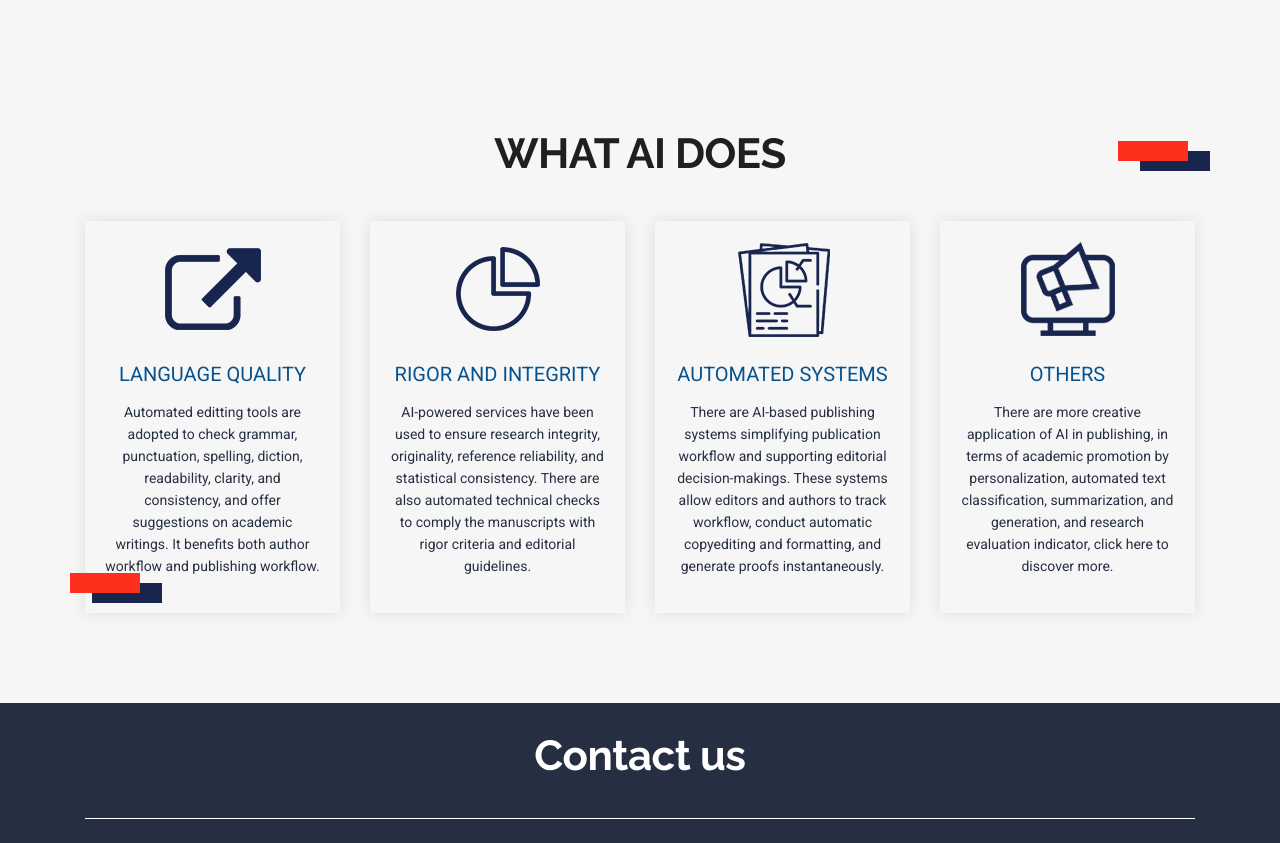
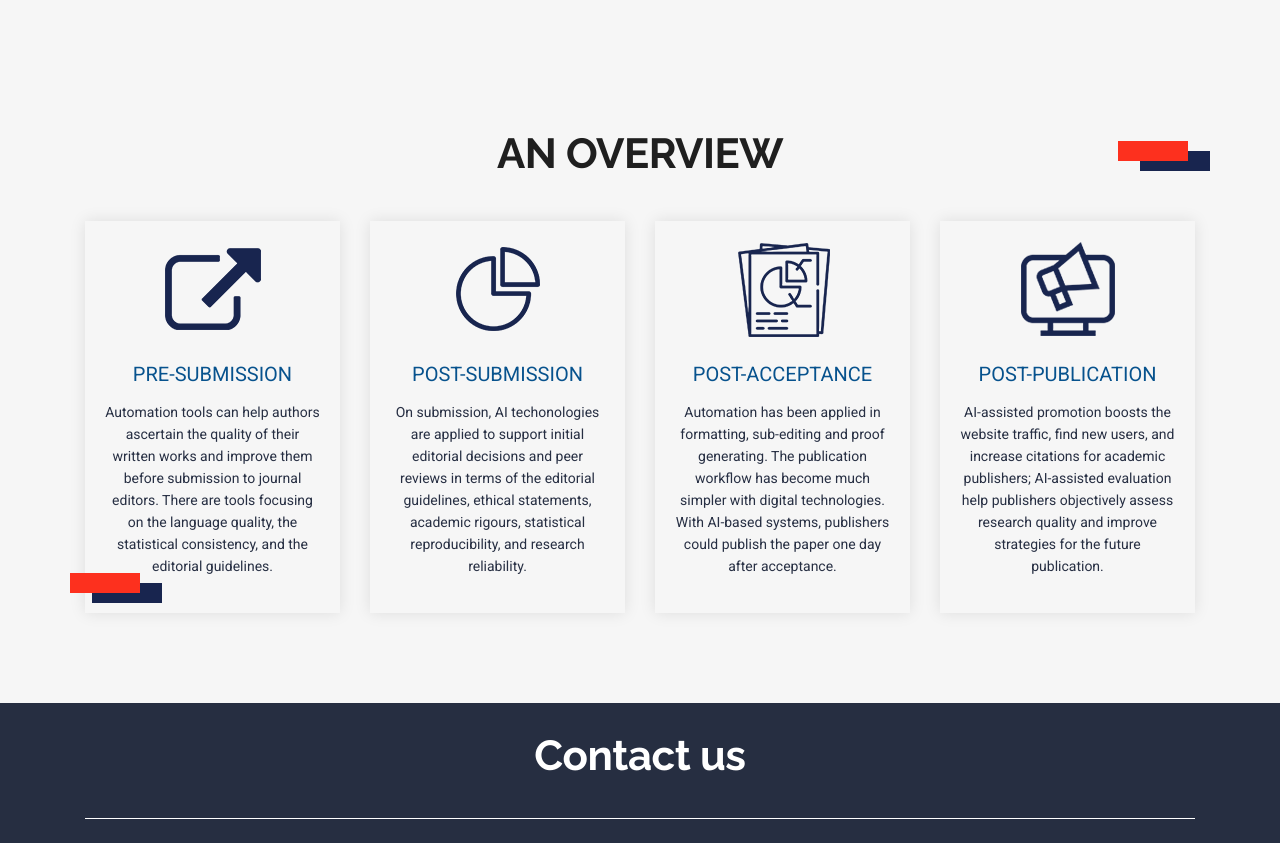
Before and after one commit to PublishingAI/homepage, a plain HTML site: page about.html in a window 1280 px wide. Shown: the part 1020-1863 px from the top of the page. Drawn offline with Linux system fonts and the light colour scheme; some packages are replaced by stand-ins of ours.

Commit message:
Update about.html

```diff
--- a/about.html
+++ b/about.html
@@ -102,14 +102,15 @@
          </div>
          <!-- end section -->
 
-                  <!-- section -->
+
+         <!-- section -->
          <div class="section about_section layout_padding dash_bg">
             <div class="container">
                <div class="row">
                   <div class="col-md-12">
                      <div class="full">
                         <div class="heading_main text_align_center">
-                           <h2>What AI Does</h2>
+                           <h2>An Overview</h2>
                         </div>
                      </div>
                   </div>
@@ -117,66 +118,58 @@
                <div class="row">
                   <div class="col-xs-6 col-sm-6 col-md-6 col-lg-3">
                      <div class="full feature_box">
-                      <a href="language_quality.html">
                          <div class="full icon">
                             <img class="default-block" src="images/icon_1.png" alt="#" />
                             <img class="default-none" src="images/icon_1w.png" alt="#" />
                          </div>
                          <div class="full">
-                            <h4>Language Quality</h4>
+                            <h4>Pre-submission</h4>
                          </div>
                          <div class="full">
-                           <p>Automated editting tools are adopted to check grammar, punctuation, spelling, diction, readability, clarity, and consistency, and offer suggestions on academic writings. It benefits both author workflow and publishing workflow. </p>
+                           <p>Automation tools can help authors ascertain the quality of their written works and improve them before submission to journal editors. There are tools focusing on the language quality, the statistical consistency, and the editorial guidelines.</p>
                          </div>
-                       </a>
                      </div>
                   </div>
                   <div class="col-xs-6 col-sm-6 col-md-6 col-lg-3">
                      <div class="full feature_box">
-                      <a href="rigor.html">
                          <div class="full icon">
                             <img class="default-block" src="images/icon_2.png" alt="#" />
                             <img class="default-none" src="images/icon_2w.png" alt="#" />
                          </div>
                          <div class="full">
-                            <h4>Rigor and Integrity</h4>
+                            <h4>Post-submission</h4>
                          </div>
                          <div class="full">
-                           <p>AI-powered services have been used to ensure research integrity, originality, reference reliability, and statistical consistency. There are also automated technical checks to comply the manuscripts with rigor criteria and editorial guidelines.</p>
+                           <p>On submission, AI techonologies are applied to support initial editorial decisions and peer reviews in terms of the editorial guidelines, ethical statements, academic rigours, statistical reproducibility, and research reliability. </p>
                          </div>
-                       </a>
                      </div>
                   </div>
                   <div class="col-xs-6 col-sm-6 col-md-6 col-lg-3">
                      <div class="full feature_box">
-                      <a href="system.html">
                          <div class="full icon">
                             <img class="default-block" src="images/icon_3.png" alt="#" />
                             <img class="default-none" src="images/icon_3w.png" alt="#" />
                          </div>
                          <div class="full">
-                            <h4>Automated systems</h4>
+                            <h4>Post-acceptance</h4>
                          </div>
                          <div class="full">
-                           <p>There are AI-based publishing systems simplifying publication workflow and supporting editorial decision-makings. These systems allow editors and authors to track workflow, conduct automatic copyediting and formatting, and generate proofs instantaneously.</p>
+                           <p>Automation has been applied in formatting, sub-editing and proof generating. The publication workflow has become much simpler with digital technologies. With AI-based systems, publishers could publish the paper one day after acceptance. </p>
                          </div>
-                       </a>
                      </div>
                   </div>
                   <div class="col-xs-6 col-sm-6 col-md-6 col-lg-3">
                      <div class="full feature_box">
-                      <a href="services.html">
                          <div class="full icon">
                             <img class="default-block" src="images/icon_4.png" alt="#" />
                             <img class="default-none" src="images/icon_4w.png" alt="#" />
                          </div>
                          <div class="full">
-                            <h4>Others</h4>
+                            <h4>Post-publication</h4>
                          </div>
                          <div class="full">
-                           <p>There are more creative application of AI in publishing, in terms of academic promotion by personalization, automated text classification, summarization, and generation, and research evaluation indicator, click here to discover more.</p>
+                           <p>AI-assisted promotion boosts the website traffic, find new users, and increase citations for academic publishers; AI-assisted evaluation help publishers objectively assess research quality and improve strategies for the future publication. </p>
                          </div>
-                       </a>
                      </div>
                   </div>
                </div>
```
